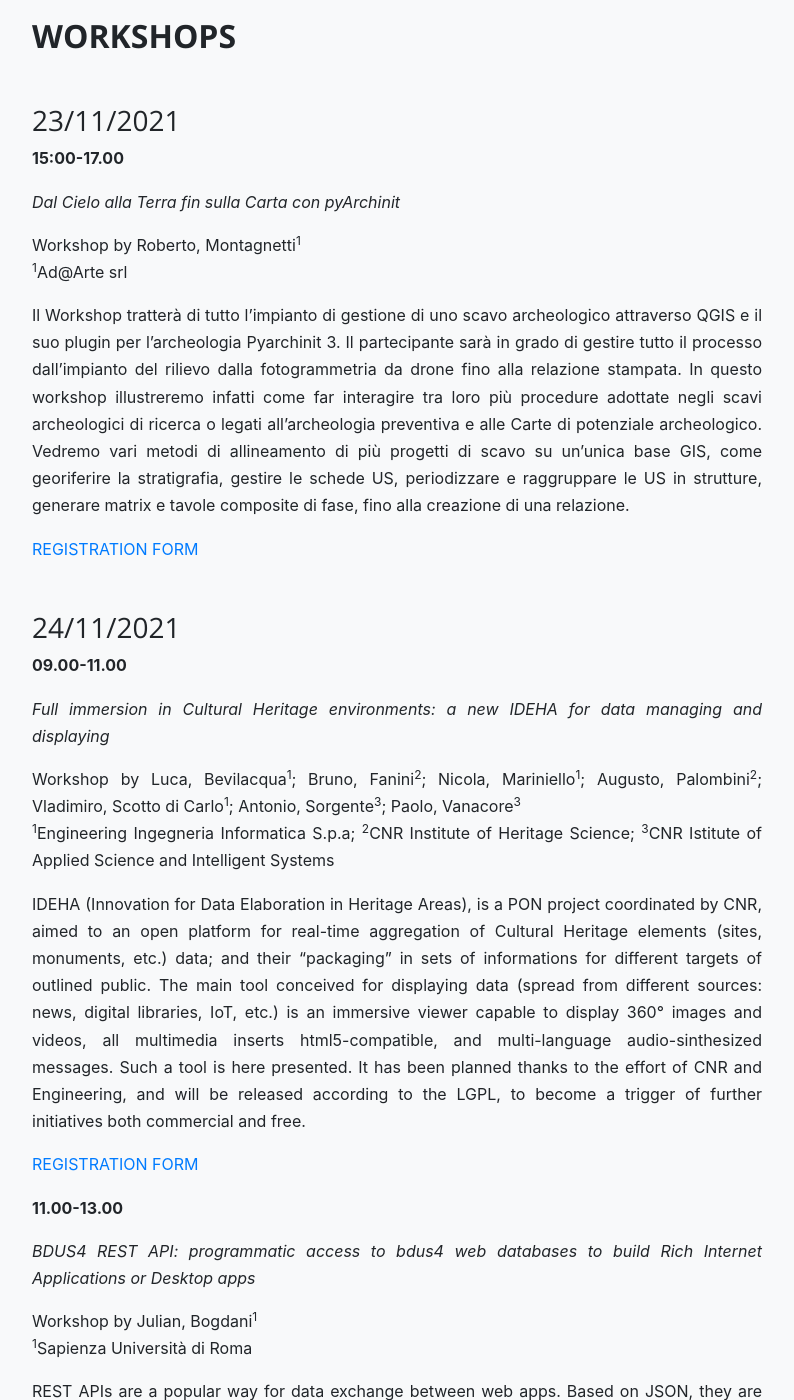
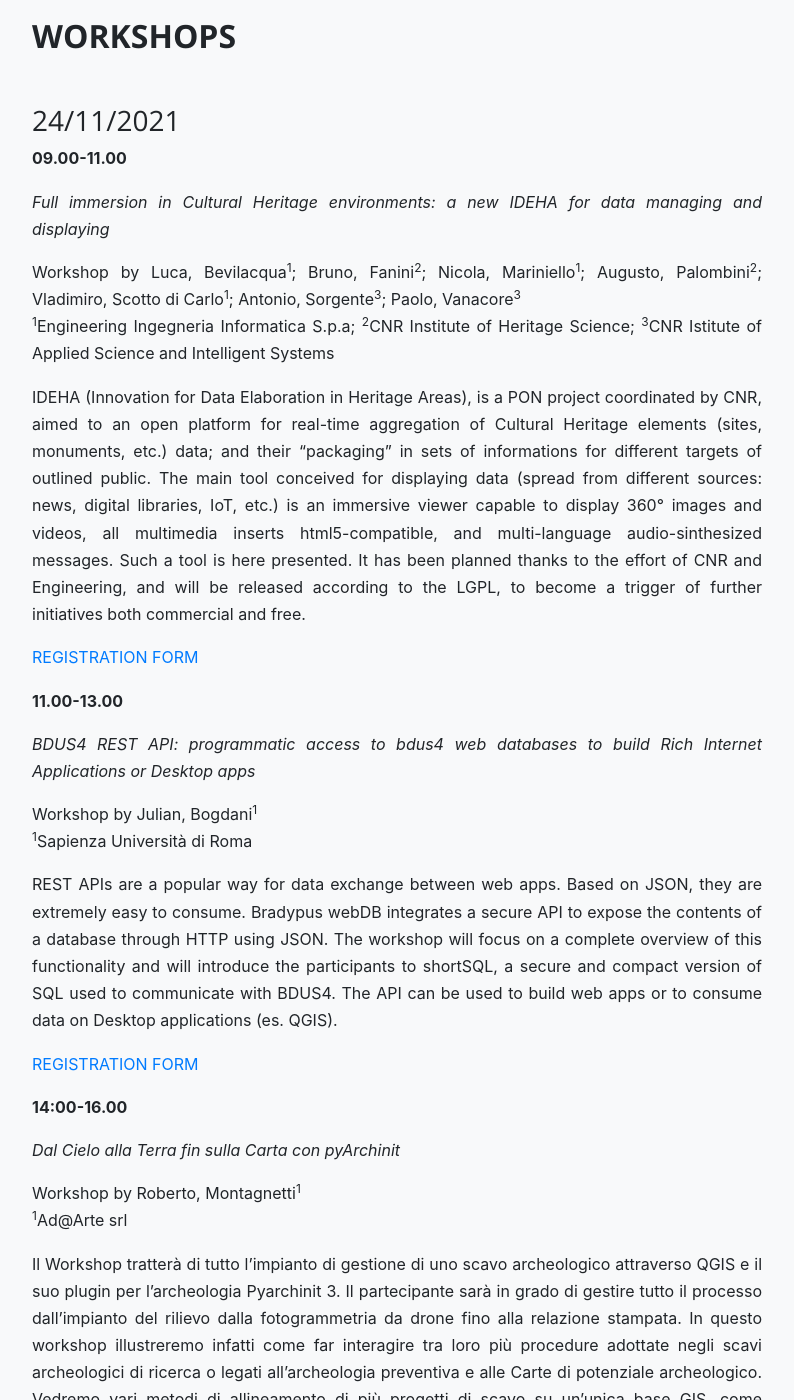
Before and after one commit to archeofoss/2021, a Jekyll site: the page built from programme.md, in a window 1280 px wide and 1400 px high, scrolled down 4359 px. Shown: the whole window, without its empty margins (243-1037 px from the left). Built offline with Jekyll 4.4.1, drawn with Linux system fonts in a browser that asks for light colours; nearby versions of some CDN libraries; part of the change alters nothing that is shown; some of the changed text lies outside the part shown.

```diff
--- a/programme.md
+++ b/programme.md
@@ -155,19 +155,6 @@ Silvia, Orlandi<sup>1</sup>; Saverio Giulio, Malatesta<sup>2</sup>; Lanfranco, F
 
 ## WORKSHOPS
 
-### 23/11/2021
-
-**15:00-17.00**
-
-_Dal Cielo alla Terra fin sulla Carta con pyArchinit_
-
-Workshop by Roberto, Montagnetti<sup>1</sup>
-<sup>1</sup>Ad@Arte srl
-
-Il Workshop tratterà di tutto l'impianto di gestione di uno scavo archeologico attraverso QGIS e il suo plugin per l'archeologia Pyarchinit 3. Il partecipante sarà in grado di gestire tutto il processo dall’impianto del rilievo dalla fotogrammetria da drone fino alla relazione stampata. In questo workshop illustreremo infatti come far interagire tra loro più procedure adottate negli scavi archeologici di ricerca o legati all’archeologia preventiva e alle Carte di potenziale archeologico. Vedremo vari metodi di allineamento di più progetti di scavo su un’unica base GIS, come georiferire la stratigrafia, gestire le schede US, periodizzare e raggruppare le US in strutture, generare matrix e tavole composite di fase, fino alla creazione di una relazione.
-
-[REGISTRATION FORM](https://docs.google.com/forms/d/e/1FAIpQLSeBC5kWDeAXIApWFH0pRchcKY8l-rC_eMqkRL4w9Y5r4yFz2A/viewform?usp=sf_link)
-
 ### 24/11/2021
 
 **09.00-11.00**
@@ -191,6 +178,18 @@ Workshop by Julian, Bogdani<sup>1</sup>
 REST APIs are a popular way for data exchange between web apps. Based on JSON, they are extremely easy to consume. Bradypus webDB integrates a secure API to expose the contents of a database through HTTP using JSON. The workshop will focus on a complete overview of this functionality and will introduce the participants to shortSQL, a secure and compact version of SQL used to communicate with BDUS4. The API can be used to build web apps or to consume data on Desktop applications (es. QGIS).
 
 [REGISTRATION FORM](https://docs.google.com/forms/d/e/1FAIpQLSdGm7EtOkRtgVZDelj-iCGj8kH-KP7d27nKch0wmy_z7ForDQ/viewform?usp=sf_link)
+
+**14:00-16.00**
+
+_Dal Cielo alla Terra fin sulla Carta con pyArchinit_
+
+Workshop by Roberto, Montagnetti<sup>1</sup>
+<sup>1</sup>Ad@Arte srl
+
+Il Workshop tratterà di tutto l'impianto di gestione di uno scavo archeologico attraverso QGIS e il suo plugin per l'archeologia Pyarchinit 3. Il partecipante sarà in grado di gestire tutto il processo dall’impianto del rilievo dalla fotogrammetria da drone fino alla relazione stampata. In questo workshop illustreremo infatti come far interagire tra loro più procedure adottate negli scavi archeologici di ricerca o legati all’archeologia preventiva e alle Carte di potenziale archeologico. Vedremo vari metodi di allineamento di più progetti di scavo su un’unica base GIS, come georiferire la stratigrafia, gestire le schede US, periodizzare e raggruppare le US in strutture, generare matrix e tavole composite di fase, fino alla creazione di una relazione.
+
+[REGISTRATION FORM](https://docs.google.com/forms/d/e/1FAIpQLSeBC5kWDeAXIApWFH0pRchcKY8l-rC_eMqkRL4w9Y5r4yFz2A/viewform?usp=sf_link)
+
 
 ### 25/11/2021
 
```
